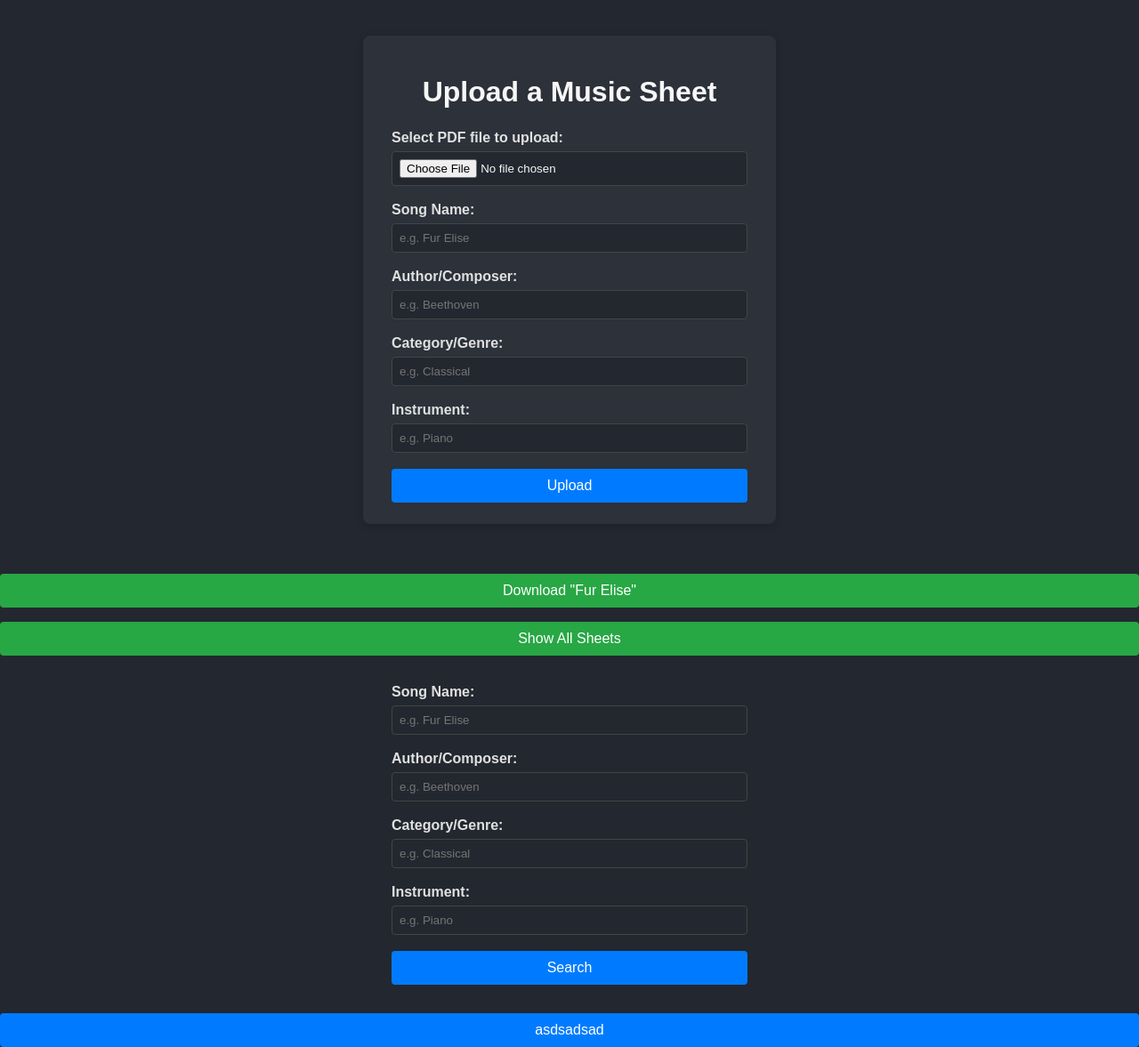
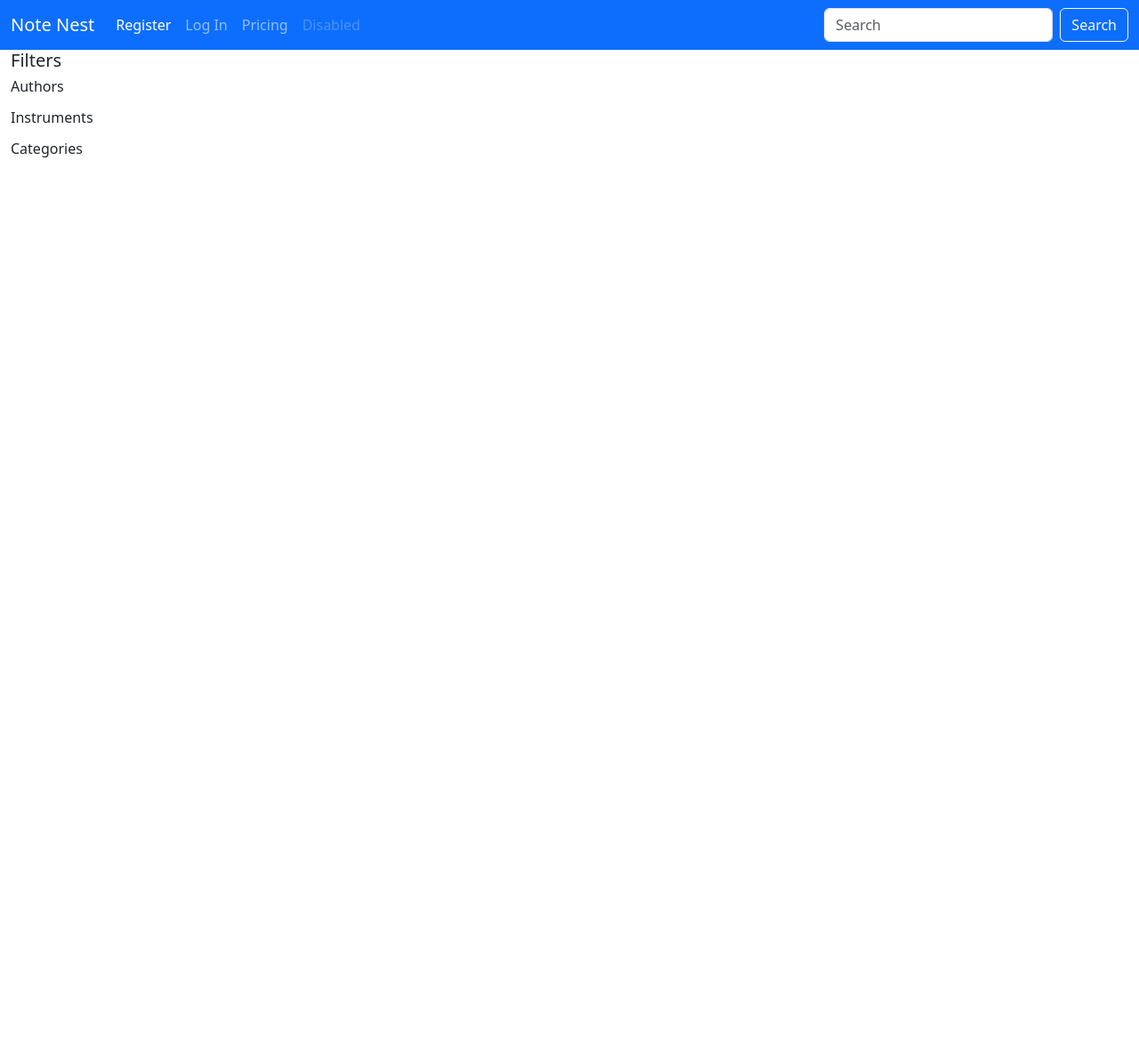
Before and after one commit to AlinCqe/Note-Nest, a Flask app: page / in a window 1280 px wide. Shown: the whole page at 89% size. After the commit the page ends 177 px from the top, so only its background shows below. Run offline with Flask 3, Linux system fonts and the light colour scheme; data that the repository does not hold is empty.

Commit message:
feat(home-page): make search bar and custom filters

```diff
--- a/app/routes.py
+++ b/app/routes.py
@@ -9,7 +9,7 @@ routes = Blueprint('routes', __name__)
 
 @routes.route('/', methods=['GET'])
 def home():
-    return render_template('uploads.html')
+    return render_template('home.html')
 
 @loggin_manager.user_loader
 def load_user(user_id):
@@ -66,28 +66,28 @@ def dashboard():
 
 
 
-@routes.route('/upload_file', methods=['POST'])
+@routes.route('/upload_file', methods=['GET','POST'])
 @login_required
 def upload_file():
+    if request.method == 'POST':
+        file = request.files['file']
+        ext = os.path.splitext(file.filename)[1]
+        safe_filename = f"{uuid.uuid4()}{ext}"
+        song_name = request.form.get('song_name', '')
 
-    file = request.files['file']
-    ext = os.path.splitext(file.filename)[1]
-    safe_filename = f"{uuid.uuid4()}{ext}"
-    song_name = request.form.get('song_name', '')
+        authors = [author.strip() for author in request.form.get('authors', '').split(',') if author.strip()]
 
-    authors = [author.strip() for author in request.form.get('authors', '').split(',') if author.strip()]
+        categories = [category.strip() for category in request.form.get('categories', '').split(',') if category.strip()]
 
-    categories = [category.strip() for category in request.form.get('categories', '').split(',') if category.strip()]
+        instruments = [instrument.strip() for instrument in request.form.get('instruments', '').split(',') if instrument.strip()]
 
-    instruments = [instrument.strip() for instrument in request.form.get('instruments', '').split(',') if instrument.strip()]
+        os.makedirs('app/static/uploads',exist_ok=True)
+        file.save(os.path.join('app/static/uploads', safe_filename))
 
-    os.makedirs('app/static/uploads',exist_ok=True)
-    file.save(os.path.join('app/static/uploads', safe_filename))
+        insert_sheet(safe_filename=safe_filename, song_name=song_name, authors=authors, categories=categories, instruments=instruments,user_id=current_user.id)
 
-    insert_sheet(safe_filename=safe_filename, song_name=song_name, authors=authors, categories=categories, instruments=instruments,user_id=current_user.id)
-
-    return jsonify('x')
-
+        return jsonify('x')
+    return render_template('uploads.html')
 
 
 @routes.route('/download/<song_name>', methods=['GET'])
@@ -110,4 +110,16 @@ def get_sheets():
 
     instruments = [instrument.strip() for instrument in request.args.get('instruments', '').split(',') if instrument.strip()]
 
-    return jsonify(get_sheets_from_dB(song_name,authors,categories,instruments))
+    q = request.args.get('q', '').strip()
+
+    return jsonify(get_sheets_from_dB(song_name,authors,categories,instruments,q))
+
+@routes.route('/sheet/<safe_filename>', methods=['GET'])
+def sheet(safe_filename):
+
+    sheet = get_sheets_from_dB(safe_filename=safe_filename)
+    print(sheet)
+    if sheet:
+        return jsonify(sheet)
+    else:
+        return jsonify({'error': 'Sheet not found'}), 404
--- a/app/static/script.js
+++ b/app/static/script.js
@@ -1,8 +1,158 @@
-document.addEventListener('DOMContentLoaded', function(e){
+    document.addEventListener('DOMContentLoaded', function(e) {
+        e.preventDefault();
+        const container = document.getElementById('sheets-container');
+        const searchForm = document.getElementById('search-form'); // navbar search form
+        const filterForm = document.getElementById('filter-form');
 
-    fetch('/get_sheets')
+        const author_filters = document.getElementById('author-filters');
+        const author_checkboxes = author_filters.querySelector('.checkboxes');
 
-    .then(response => response.json())
-    .then(data => {console.log(data);
+        const instrument_filters = document.getElementById('instrument-filters');
+        const instrument_checkboxes = instrument_filters.querySelector('.checkboxes');
+
+        const category_filters = document.getElementById('category-filters');
+        const category_checkboxes = category_filters.querySelector('.checkboxes');
+
+        if (!container || !searchForm) return;
+
+        function renderCheckboxs(data){
+
+            author_checkboxes.innerHTML = ''
+            instrument_checkboxes.innerHTML = ''
+            category_checkboxes.innerHTML = ''
+
+            data.instruments.forEach(instrument => {
+                const wraper = document.createElement('div');
+
+                const checkbox = document.createElement('input');
+                checkbox.type="checkbox";
+                checkbox.value=instrument;
+                checkbox.name="instruments"
+
+                const label = document.createElement('label');
+                label.textContent = instrument;
+
+                wraper.appendChild(checkbox)
+                wraper.appendChild(label)
+
+                instrument_checkboxes.appendChild(wraper)
+            })
+
+            data.categories.forEach(category => {
+                const wraper = document.createElement('div');
+
+                const checkbox = document.createElement('input');
+                checkbox.type="checkbox";
+                checkbox.value=category;
+                checkbox.name="categories"
+
+                const label = document.createElement('label');
+                label.textContent = category;
+
+                wraper.appendChild(checkbox)
+                wraper.appendChild(label)
+
+                category_checkboxes.appendChild(wraper)
+            })
+
+            data.authors.forEach(author => {
+                const wraper = document.createElement('div');
+
+                const checkbox = document.createElement('input');
+                checkbox.type="checkbox";
+                checkbox.value=author;
+                checkbox.name="authors"
+
+                const label = document.createElement('label');
+                label.textContent = author;
+
+                wraper.appendChild(checkbox)
+                wraper.appendChild(label)
+
+                author_checkboxes.appendChild(wraper)
+            })
+        }
+
+        function renderSheets(data) {
+            container.innerHTML = ''; // clear previous results
+            data.forEach(sheet => {
+                const col = document.createElement('div');
+                col.classList.add('col-sm-6', 'col-md-4', 'mb-4');
+
+                const link = document.createElement('a');
+                console.log(sheet.safe_filename )
+                link.href = `/sheet/${sheet.safe_filename}`;
+                link.style.textDecoration = 'none';
+
+                const card = document.createElement('div');
+                card.classList.add('card', 'shadow-sm');
+
+                const embed = document.createElement('embed');
+                embed.src = `/static/uploads/${sheet.safe_filename}#page=1&zoom=50`;
+                embed.type = 'application/pdf';
+                embed.classList.add('card-img-top');
+                embed.style.width = '100%';
+                embed.style.height = '200px';
+                card.appendChild(embed);
+
+                const body = document.createElement('div');
+                body.classList.add('card-body');
+
+                const title = document.createElement('h5');
+                title.classList.add('card-title');
+                title.textContent = sheet.song_name;
+                body.appendChild(title);
+
+                const categories = document.createElement('p');
+                categories.classList.add('card-categories');
+                categories.textContent = sheet.categories;
+                body.appendChild(categories);
+
+                const instruments = document.createElement('p');
+                instruments.classList.add('card-instruments');
+                instruments.textContent = sheet.instruments;
+                body.appendChild(instruments);
+
+                card.appendChild(body);
+                link.appendChild(card);
+                col.appendChild(link);
+                container.appendChild(col);
+            });
+        }
+
+        // Initial load: fetch all sheets
+        fetch('/get_sheets')
+
+            .then(res => res.json())
+            .then(data => {
+                console.log(data);
+                renderCheckboxs(data.filters)
+                renderSheets(data.sheets);});
+
+        // Handle search + filters
+        searchForm.addEventListener('submit', function(e) {
+            e.preventDefault();
+            const formData = new FormData(searchForm);
+            const q = formData.get('q') || '';
+
+            const second_formData = new FormData(filterForm);
+
+            // Gather checked filters
+            const authors = second_formData.getAll('authors').join(',');
+            const categories = second_formData.getAll('categories').join(',');
+            const instruments = second_formData.getAll('instruments').join(',');
+            console.log(instruments, "asdsad")
+            // Build query params
+            const params = new URLSearchParams();
+            if (q) params.append('q', q);
+            if (authors) params.append('authors', authors);
+            if (categories) params.append('categories', categories);
+            if (instruments) params.append('instruments', instruments);
+            console.log(params)
+            fetch(`/get_sheets?${params.toString()}`)
+                .then(res => res.json())
+                .then(data => {renderSheets(data.sheets);
+                            renderCheckboxs(data.filters);}
+            );
         });
-    })
+    });
--- /dev/null
+++ b/app/templates/base.html
@@ -0,0 +1,49 @@
+<!DOCTYPE html>
+<html lang="en">
+<head>
+    <meta charset="UTF-8">
+    <meta name="viewport" content="width=device-width, initial-scale=1.0">
+    <title>Note Nest</title>
+      <link href="https://cdn.jsdelivr.net/npm/bootstrap@5.3.2/dist/css/bootstrap.min.css" rel="stylesheet">
+</head>
+<body>
+<nav class="navbar navbar-expand-lg navbar-dark bg-primary">
+  <div class="container-fluid">
+    <a class="navbar-brand" href="{{ url_for('routes.home') }}">Note Nest</a>
+    <button class="navbar-toggler" type="button" data-bs-toggle="collapse" data-bs-target="#navbarNav"
+            aria-controls="navbarNav" aria-expanded="false" aria-label="Toggle navigation">
+      <span class="navbar-toggler-icon"></span>
+    </button>
+    <div class="collapse navbar-collapse" id="navbarNav">
+      <ul class="navbar-nav me-auto">
+        <li class="nav-item">
+          <a class="nav-link active" aria-current="page" href="{{ url_for('routes.register') }}">Register</a>
+        </li>
+        <li class="nav-item">
+          <a class="nav-link" href="{{ url_for('routes.login') }}">Log In</a>
+        </li>
+        <li class="nav-item">
+          <a class="nav-link" href="#">Pricing</a>
+        </li>
+        <li class="nav-item">
+          <a class="nav-link disabled" aria-disabled="true">Disabled</a>
+        </li>
+      </ul>
+
+      <!-- Search form goes outside the <ul> -->
+      <form id="search-form" class="d-flex" role="search" >
+        <input class="form-control me-2" type="search" placeholder="Search" name="q" aria-label="Search">
+        <button class="btn btn-outline-light" type="submit">Search</button>
+      </form>
+    </div>
+  </div>
+</nav>
+
+
+  <div >
+    {% block content %}{% endblock %}
+  </div>
+
+ <script src="https://cdn.jsdelivr.net/npm/bootstrap@5.3.2/dist/js/bootstrap.bundle.min.js"></script>
+</body>
+</html>
--- /dev/null
+++ b/app/templates/home.html
@@ -0,0 +1,48 @@
+{% extends 'base.html' %}
+
+{% block content %}
+<form id="filter-form">
+<div class="container-fluid">
+  <div class="row">
+    <div class="col-md-3 " id="filter-panel">
+        <h5>Filters</h5>
+
+        <div id="author-filters" class="mb-3">
+            <h6>Authors</h6>
+            <div class="checkboxes">
+
+            </div>
+        </div>
+
+        <div id="instrument-filters" class="mb-3">
+            <h6>Instruments</h6>
+            <div class="checkboxes">
+
+            </div>
+        </div>
+
+        <div id="category-filters" class="mb-3">
+            <h6>Categories</h6>
+
+            <div class="checkboxes">
+
+            </div>
+        </div>
+
+    </div>
+
+    <div class="col-md-9">
+        <div id="sheets-container" class="row">
+
+
+        </div>
+    </div>
+
+  </div>
+
+
+</div>
+</form>
+
+<script src="{{ url_for('static', filename='script.js') }}"></script>
+{% endblock %}
--- a/app/templates/uploads.html
+++ b/app/templates/uploads.html
@@ -8,12 +8,12 @@
     <style>
         body {
             font-family: Arial, sans-serif;
-            background: #23272f; /* Dark background */
+            background: #23272f;
             margin: 0;
             padding: 0;
         }
         .container {
-            background: #2c313a; /* Slightly lighter dark */
+            background: #2c313a;
             max-width: 400px;
             margin: 40px auto;
             padding: 24px 32px;
```
Also changed, not shown: app/dB.py (+82 -18 lines), app/templates/login.html (+15 -13 lines), app/templates/register.html (+8 -10 lines).
